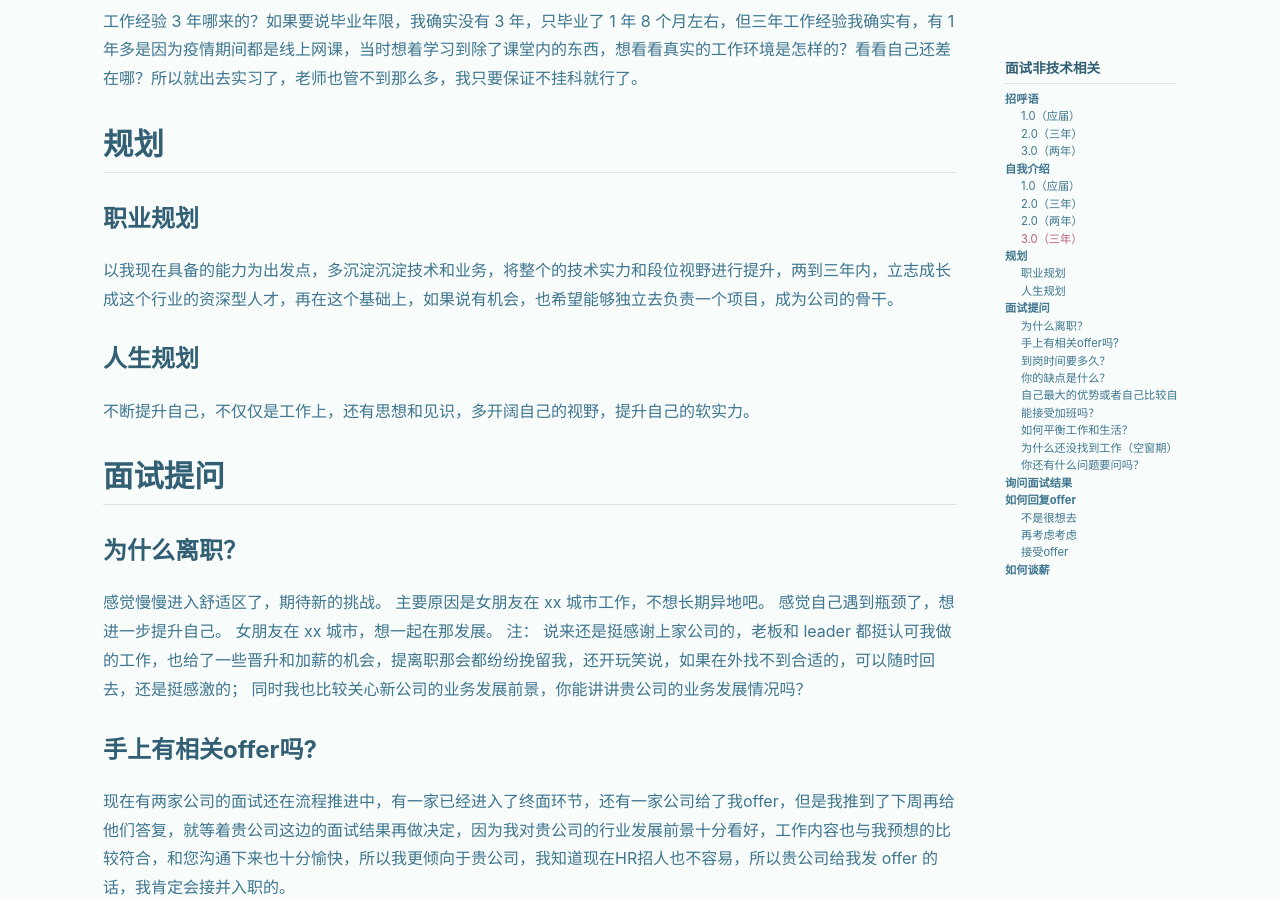
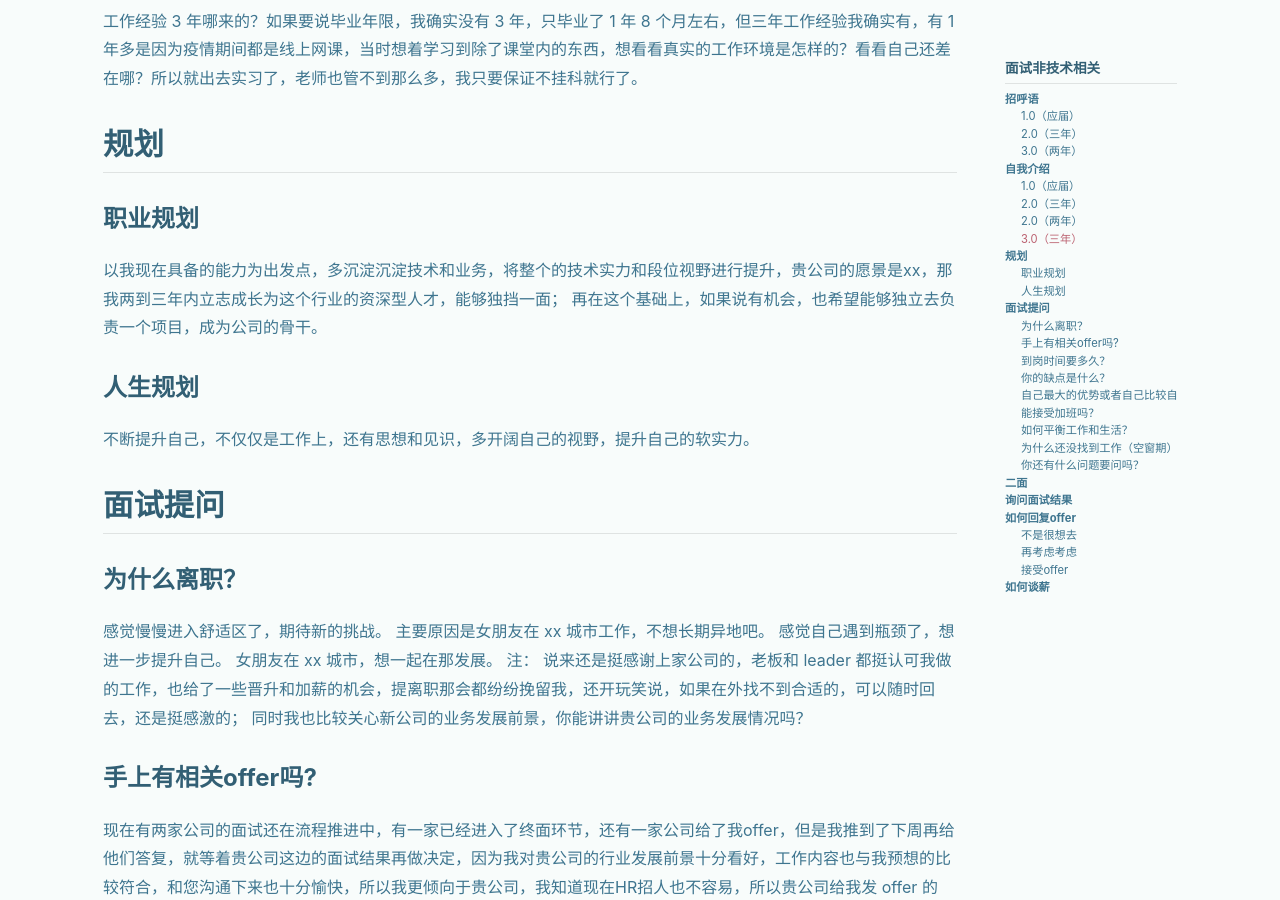
Before and after one commit to lvLiu-kun/lvLiu-kun.github.io, a Jekyll site: the page built from _posts/2024-07-23-面试非技术相关.md, in a window 1280 px wide and 900 px high, scrolled down 2553 px. Built offline with Jekyll 4.4.1, drawn with Linux system fonts in a browser that asks for light colours; nearby versions of some CDN libraries; some of the changed text lies outside the part shown.

Commit message:
修改内容

```diff
--- a/_posts/2024-07-23-面试非技术相关.md
+++ b/_posts/2024-07-23-面试非技术相关.md
@@ -49,7 +49,8 @@
 
 ### 职业规划
 
-以我现在具备的能力为出发点，多沉淀沉淀技术和业务，将整个的技术实力和段位视野进行提升，两到三年内，立志成长成这个行业的资深型人才，再在这个基础上，如果说有机会，也希望能够独立去负责一个项目，成为公司的骨干。
+以我现在具备的能力为出发点，多沉淀沉淀技术和业务，将整个的技术实力和段位视野进行提升，贵公司的愿景是xx，那我两到三年内立志成长为这个行业的资深型人才，能够独挡一面；
+再在这个基础上，如果说有机会，也希望能够独立去负责一个项目，成为公司的骨干。
 
 ### 人生规划
 
@@ -152,6 +153,15 @@
   刚刚跟您聊了这么久，我觉得不管是您的这个技术还是对于这个业务的理解深度都还挺好的，挺有这种行业深度在里面（想好各种词捧面试官），就是能方便问下您在公司工作多久了吗？从事这个业务领域多久了吗？
   哎，我还想问一下，您当时加入这家公司或者从事这个行业是为什么？有什么吸引你的地方吗？
 
+## 二面
+
+负责人、主管、总监、老板、hr
+企业文化、价值观、愿景；
+强调以结果为导向，要有产出；
+职业发展要和公司的利益保持一致。
+你对工作有什么了解的吗？
+反问：您这边对于这种企业文化是怎样理解的？
+
 ## 询问面试结果
 
 问一下 xx 号下午的面试什么时候能出结果呢？有一家公司给了我 offer，但是我推到了下周再给答复，就等着贵公司这边的面试结果再做决定，因为我对贵公司的行业发展前景十分看好，工作内容也与我预想的比较符合，和 xx 面试官沟通下来也十分愉快，所以我更倾向于贵公司，希望能尽快得到贵公司面试结果。
```
